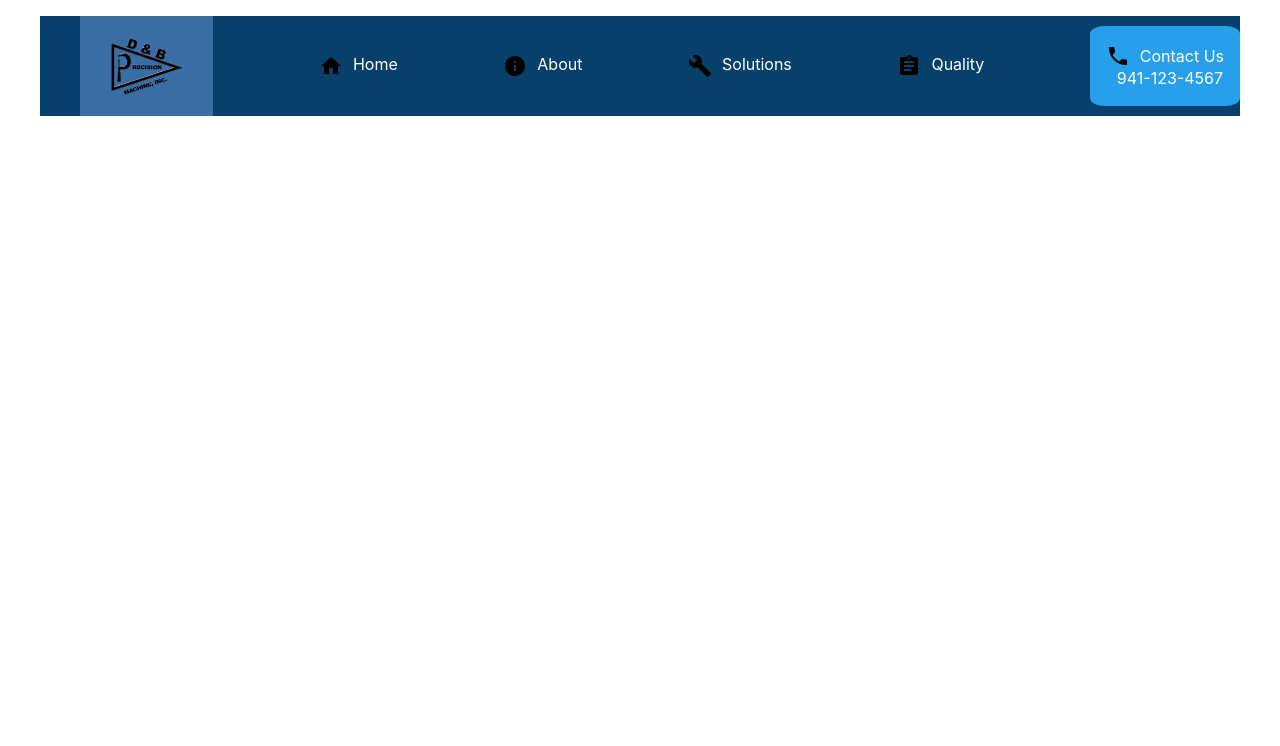
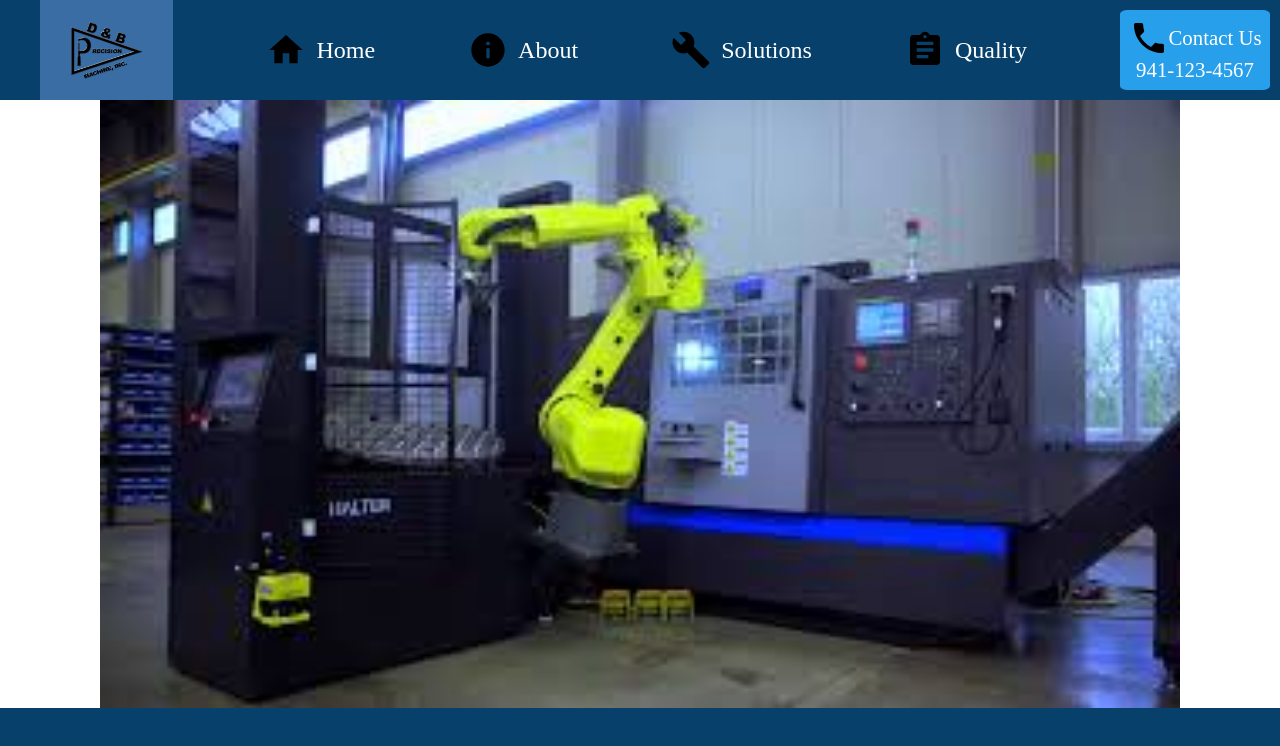
Before and after one commit to irendon1993/dandbwebsite, a React (Create React App) app: page /quality in a window 1280 px wide. Shown: the top 746 px of the page. Built offline with nearby package versions, Linux system fonts and the light colour scheme.

Commit message:
Set up router and created Home page

```diff
--- a/public/index.html
+++ b/public/index.html
@@ -9,6 +9,7 @@
       name="description"
       content="Web site created using create-react-app"
     />
+    <base href="%PUBLIC_URL%/" />
     <link rel="apple-touch-icon" href="%PUBLIC_URL%/logo192.png" />
     <!--
       manifest.json provides metadata used when your web app is installed on a
@@ -24,7 +25,7 @@
       work correctly both with client-side routing and a non-root public URL.
       Learn how to configure a non-root public URL by running `npm run build`.
     -->
-    <title>React App</title>
+    <title>D & B Machine</title>
   </head>
   <body>
     <noscript>You need to enable JavaScript to run this app.</noscript>
--- a/src/App.css
+++ b/src/App.css
@@ -51,8 +51,8 @@ li {
   height: 80px;
   width: 150px;
   background-color: #279FEA;
-
-  border-radius: 10%;
+  margin-right: 10px;
+  border-radius: 5%;
   align-items: center;
   justify-content: center;
 }
@@ -63,7 +63,9 @@ p {
   padding-left: 10px;
   margin: 0;
   color: white;
+  font-size: 1.5em;
 }
+
 .App {
   text-align: center;
 }
--- a/src/App.js
+++ b/src/App.js
@@ -1,50 +1,26 @@
-import logo from './logo.svg';
-import './App.css';
-import Logo from './Logos/DBdesktopCopy.jpg'
-import IconHome from './Icons/IconHome.svg';
-import IconAbout from './Icons/IconAbout.svg';
-import IconSolutions from './Icons/IconSolutions.svg';
-import IconQuality from './Icons/IconQuality.svg';
-import IconContact from './Icons/IconContact.svg';
+
+import './Styles/main.scss'
+import React from 'react'
+import { Route, Switch } from 'react-router-dom'
+import { Header } from './Components/Header.js'
+
+import { Home } from './Pages/Home'
+
+export function App() {
+
+  return (
+    <main>
+      <Header />
+      <Home />
 
 
+      <Switch>
+        <Route>
 
-function App() {
-  return (
-    <div className="App">
-      <header className="App-header">
-       <nav>
-         <ul>
-           <li>
-             <img src={Logo} height="100 px"/>
-           </li>
-           <li>
-             <div className="home"><img src={IconHome} /><p>Home</p></div>
-           </li>
-           <li>
-             <div className="about"><img src ={IconAbout}/><p>About</p></div>
-           </li>
-           <li>
-             <div className="solutions"><img src={IconSolutions}/><p>Solutions</p></div>
-             </li>
-           <li>
-             <div className="quality"><img src={IconQuality}/><p>Quality</p></div>
 
-           </li>
-           <li className="contact">
-             <div >
-               <div className="contactDiv">
-                <img src={IconContact}/>
-                <p>Contact Us</p>
-               </div>
-               <p>941-123-4567</p>
-             </div>
-           </li>
-         </ul>
-       </nav>
-      </header>
-    </div>
-  );
+        </Route>
+      </Switch>
+    </main>
+  )
 }
-
 export default App;
--- /dev/null
+++ b/src/Components/Header.js
@@ -0,0 +1,46 @@
+import React, { useEffect, useState } from 'react'
+import { Link } from 'react-router-dom'
+import Logo from '../Logos/DBdesktopCopy.jpg';
+import IconHome from '../Icons/IconHome.svg';
+import IconAbout from '../Icons/IconAbout.svg';
+import IconSolutions from '../Icons/IconSolutions.svg';
+import IconQuality from '../Icons/IconQuality.svg';
+import IconContact from '../Icons/IconContact.svg';
+
+export function Header() {
+  return (
+    <div className="App">
+      <header className="App-header">
+        <nav>
+          <ul>
+            <li>
+              <img src={Logo} height="100 px" />
+            </li>
+            <li>
+              <div className="navItem"><img src={IconHome} /><p>Home</p></div>
+            </li>
+            <li>
+              <div className="navItem"><img src={IconAbout} /><p>About</p></div>
+            </li>
+            <li>
+              <div className="navItem"><img src={IconSolutions} /><p>Solutions</p></div>
+            </li>
+            <li>
+              <div className="navItem"><img src={IconQuality} /><p>Quality</p></div>
+
+            </li>
+            <li className="contact">
+              <div>
+                <div className="contactDiv">
+                  <img src={IconContact} />
+                  <p>Contact Us</p>
+                </div>
+                <p>941-123-4567</p>
+              </div>
+            </li>
+          </ul>
+        </nav>
+      </header>
+    </div>
+  );
+}
--- /dev/null
+++ b/src/Pages/Home.js
@@ -0,0 +1,15 @@
+import React from 'react'
+import Hero from '../Images/ImageHalter.jpg'
+import { Link } from 'react-router-dom'
+
+
+
+export function Home() {
+    return (
+        <body>
+            <div className="boddy">
+                 <img src={Hero} width="1400px"/>
+            </div>
+        </body>
+    )
+}
--- /dev/null
+++ b/src/Styles/main.scss
@@ -0,0 +1,96 @@
+html {
+    background-color: #07406B;
+    color: #07406B;
+}
+
+body {
+    background-color: white;
+    margin: 0;
+    justify-content: center;
+    align-items: center;
+}
+
+.boddy {
+    display: flex;
+    align-items: center;
+    justify-content: center;
+    margin-left: 100px;
+    margin-right: 100px;
+}
+
+header {
+    width: 100%;
+    color: #07406B;
+  }
+
+  nav {
+    background-color: #07406B;
+  }
+
+  ul {
+    display: flex;
+    flex-direction: row;
+    justify-content: space-between;
+    align-content: center;
+    align-items: center;
+    margin: 0;
+  }
+
+  li {
+    list-style: none;
+    display: flex;
+  }
+
+  .contactDiv {
+    display: flex;
+    align-items: center;
+
+  }
+
+  .navItem {
+    justify-content: center;
+    align-items: center;
+    display: flex;
+    flex-direction: row;
+    p {
+        color: white;
+        font-size: 1.5em;
+    }
+
+
+    img {
+        height: 40px;
+    }
+  }
+
+  .contact {
+    height: 80px;
+    width: 150px;
+    background-color: #279FEA;
+    margin-right: 10px;
+    border-radius: 5%;
+    align-items: center;
+    justify-content: center;
+
+    p {
+        color: white;
+        font-size: 1.3em;
+        padding: 0;
+        align-items: center;
+        justify-content: center;
+    }
+
+    img {
+        height: 40px;
+    }
+   }
+
+  p {
+    padding-left: 10px;
+    margin: 0;
+
+  }
+
+  .App {
+    text-align: center;
+  }
--- a/src/index.js
+++ b/src/index.js
@@ -1,17 +1,16 @@
+// import 'bootstrap/dist/css/bootstrap.css'
 import React from 'react';
 import ReactDOM from 'react-dom';
-import './index.css';
 import App from './App';
-import reportWebVitals from './reportWebVitals';
+import { BrowserRouter } from 'react-router-dom';
+
+
+const baseUrl = document.getElementsByTagName('base')[0].getAttribute('href')
+const rootElement = document.getElementById('root')
 
 ReactDOM.render(
-  <React.StrictMode>
-    <App />
-  </React.StrictMode>,
-  document.getElementById('root')
-);
-
-// If you want to start measuring performance in your app, pass a function
-// to log results (for example: reportWebVitals(console.log))
-// or send to an analytics endpoint. Learn more: https://bit.ly/CRA-vitals
-reportWebVitals();
+  <BrowserRouter basename={baseUrl}>
+      <App />
+  </BrowserRouter>,
+  rootElement
+)
```
Also changed, not shown: 2 other files (tests, documents, lock files or other folders).
